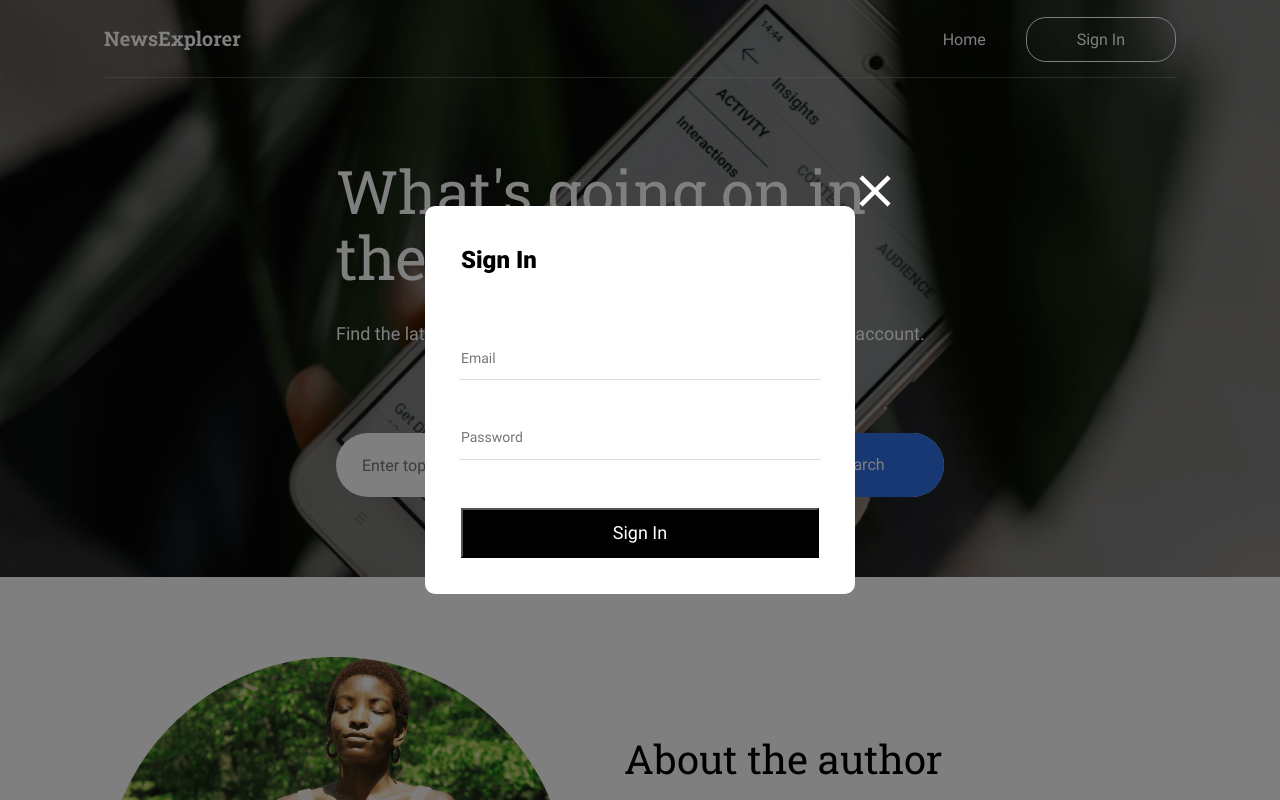
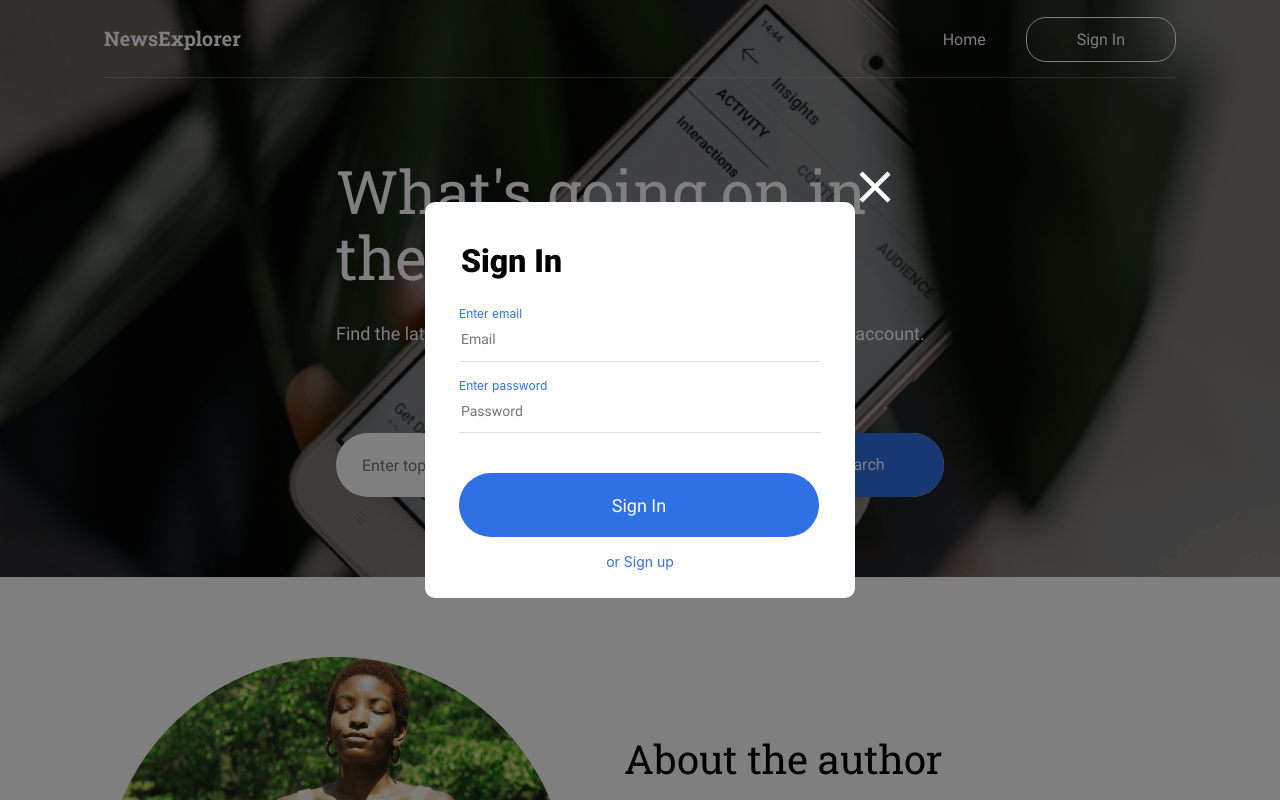
Before and after one commit to kaylamt/news-explorer-frontend, a React (Create React App) app: page / in a window 1280 px wide. Both pictures are taken after a click on the element "Sign In". Shown: the top 800 px of the page. Built offline with nearby package versions, Linux system fonts and the light colour scheme.

Commit message:
started sign-up popup

```diff
--- a/src/components/Main/Main.css
+++ b/src/components/Main/Main.css
@@ -7,9 +7,17 @@
   border-left: none;
   font-size: 14px;
   line-height: 1.2;
-  margin-top: 48px;
+  margin-bottom: 16px;
   outline: none;
   box-shadow: none;
+}
+
+.form__input-title {
+  margin: 0 0 9px 0;
+  color: #2F71E5;
+  font-family: Inter;
+  font-size: 12px;
+  line-height: 15px;
 }
 
 .form__input:focus:required:invalid {
--- a/src/components/Main/Main.js
+++ b/src/components/Main/Main.js
@@ -6,21 +6,37 @@ import PopupWithForm from '../PopupWithForm/PopupWithForm';
 
 function Main(props) {
   const [isSignInPopupOpen, setIsSignInPopupOpen] = React.useState(false);
+  const [isSignUpPopupOpen, setIsSignUpPopupOpen] = React.useState(false);
 
   function handleSignIn(props) {
     return true;
   }
-  function closeAllPopups(e) {
+
+  function handleSignUp(props) {
+    return true;
+  }
+
+  function closeSignInPopup() {
     setIsSignInPopupOpen(false);
   }
+
+  function closeSignUpPopup() {
+    setIsSignUpPopupOpen(false);
+  }
+
   function openSignInPopup(params) {
+    setIsSignInPopupOpen(true)
+  }
+
+  function openSignUpPopup(params) {
     setIsSignInPopupOpen(true)
   }
 
   React.useEffect(() => {
     const close = (e) => {
       if (e.keyCode === 27) {
-        closeAllPopups()
+        closeSignInPopup();
+        closeSignUpPopup();
       }
     }
     window.addEventListener('keydown', close)
@@ -29,13 +45,26 @@ function Main(props) {
 
   return (
     <div>
-      <PopupWithForm onSubmit={handleSignIn} onClose={closeAllPopups} isOpen={isSignInPopupOpen} buttonText='Sign In' name='sign-in' title='Sign In'>
+      <PopupWithForm onSubmit={handleSignIn} onClose={closeSignInPopup} isOpen={isSignInPopupOpen} buttonText='Sign In' otherLink='Sign up' name='sign-in' title='Sign In'>
+        <p className="form__input-title">Enter email</p>
         <input id="email" type="email" className="form__input form__input_field_name" name="name" minLength={2} maxLength={40} placeholder="Email" required />
-        <span id="name-error" className="popup__error" />
+        <span id="email-error" className="popup__error" />
+        <p className="form__input-title">Enter password</p>
         <input id="password" type="password" className="form__input form__input_field_description" name="pasword" placeholder="Password" minLength={2} maxLength={200} required />
-        <span id="description-error" className="popup__error" />
+        <span id="password-error" className="popup__error" />
       </PopupWithForm>
-      <SearchForm openSignInPopup={openSignInPopup} onLogin={props.onLogin} />
+      <PopupWithForm onSubmit={handleSignUp} onClose={closeSignUpPopup} isOpen={isSignUpPopupOpen} buttonText='Sign Up' otherLink='Sign in' name='sign-up' title='Sign Up'>
+        <p className="form__input-title">Enter email</p>
+        <input id="email" type="email" className="form__input form__input_field_name" name="name" minLength={2} maxLength={40} placeholder="Email" required />
+        <span id="email-error" className="popup__error" />
+        <p className="form__input-title">Enter password</p>
+        <input id="password" type="password" className="form__input form__input_field_description" name="pasword" placeholder="Password" minLength={2} maxLength={200} required />
+        <span id="password-error" className="popup__error" />
+        <p className="form__input-title">Enter username</p>
+        <input id="username" type="username" className="form__input form__input_field_description" name="pasword" placeholder="Username" minLength={2} maxLength={200} required />
+        <span id="username-error" className="popup__error" />
+      </PopupWithForm>
+      <SearchForm openSignInPopup={openSignInPopup} openSignUpPopup={openSignUpPopup} onLogin={props.onLogin} />
       <About />
       <Footer />
     </div>
--- a/src/components/PopupWithForm/PopupWithForm.css
+++ b/src/components/PopupWithForm/PopupWithForm.css
@@ -52,22 +52,24 @@
 .popup__title {
   color: #000000;
   font-weight: 900;
-  font-size: 24px;
+  font-size: 32px;
   line-height: 1.2;
   width: 330px;
   margin: 0 0 26px 36px;
 }
 
 .form__save-button {
-  width: 358px;
-  height: 50px;
-  background: #000000;
+  width: 360px;
+  height: 64px;
+  background: #2F71E5;
   color: #ffffff;
   font-size: 18px;
   line-height: 1.2;
-  margin-bottom: 36px;
   cursor: pointer;
-  margin-top: 48px;
+  margin-top: 24px;
+  margin-bottom: 16px;
+  border-radius: 100px;
+  border: none;
 }
 
 .form__save-button:hover {
@@ -79,6 +81,16 @@
   background: #ffffff;
   border: 1px solid rgba(84, 84, 84, 0.2);
   color: rgba(84, 84, 84, 0.2);
+}
+
+.form__link {
+  text-align: center;
+  margin: 0 0 28px 0;
+  cursor: pointer;
+  color: #2F71E5;
+  font-family: Inter;
+  font-size: 14px;
+  line-height: 17px;
 }
 
 .popup__container {
@@ -93,6 +105,8 @@
   display: flex;
   flex-wrap: wrap;
   justify-content: center;
+  flex-direction: column;
+  margin: 0 auto;
 }
 
 @media screen and (max-width: 767px) {
--- a/src/components/PopupWithForm/PopupWithForm.js
+++ b/src/components/PopupWithForm/PopupWithForm.js
@@ -9,6 +9,7 @@ function PopupWithForm(props) {
         <form action="#" className="form form_delete" onSubmit={props.onSubmit} name={props.name}>
           {props.children}
           <button aria-label="save button" className="form__save-button form__save-button-delete" type="submit">{props.buttonText}</button>
+          <span className="form__link" onClick={props.openSignUpPopup} >or {props.otherLink}</span>
         </form>
       </div>
     </div>
--- a/src/components/SearchForm/SearchForm.js
+++ b/src/components/SearchForm/SearchForm.js
@@ -4,7 +4,7 @@ import Header from '../Header/Header'
 function SearchForm(props) {
   return (
     <div className="search-form">
-      <Header cssModifier="home" onLogin={props.onLogin} openSignInPopup={props.openSignInPopup} />
+      <Header cssModifier="home" onLogin={props.onLogin} openSignInPopup={props.openSignInPopup} openSignUpPopup={props.openSignUpPopup} />
       <div className="search-form__content">
         <h1 className="search-form__title">
           What's going on in the world?
@@ -13,7 +13,7 @@ function SearchForm(props) {
           Find the latest news on any topic and save them in your personal account.
           </div>
         <div className="search-form__search-container">
-          <input id="avatar" type="url" className="search-form__search-field" name="avatar" placeholder="Enter topic" required />
+          <input className="search-form__search-field" placeholder="Enter topic" required />
           <button aria-label="search button" className="search-form__search-button" type="button">Search</button>
         </div>
       </div>
```
